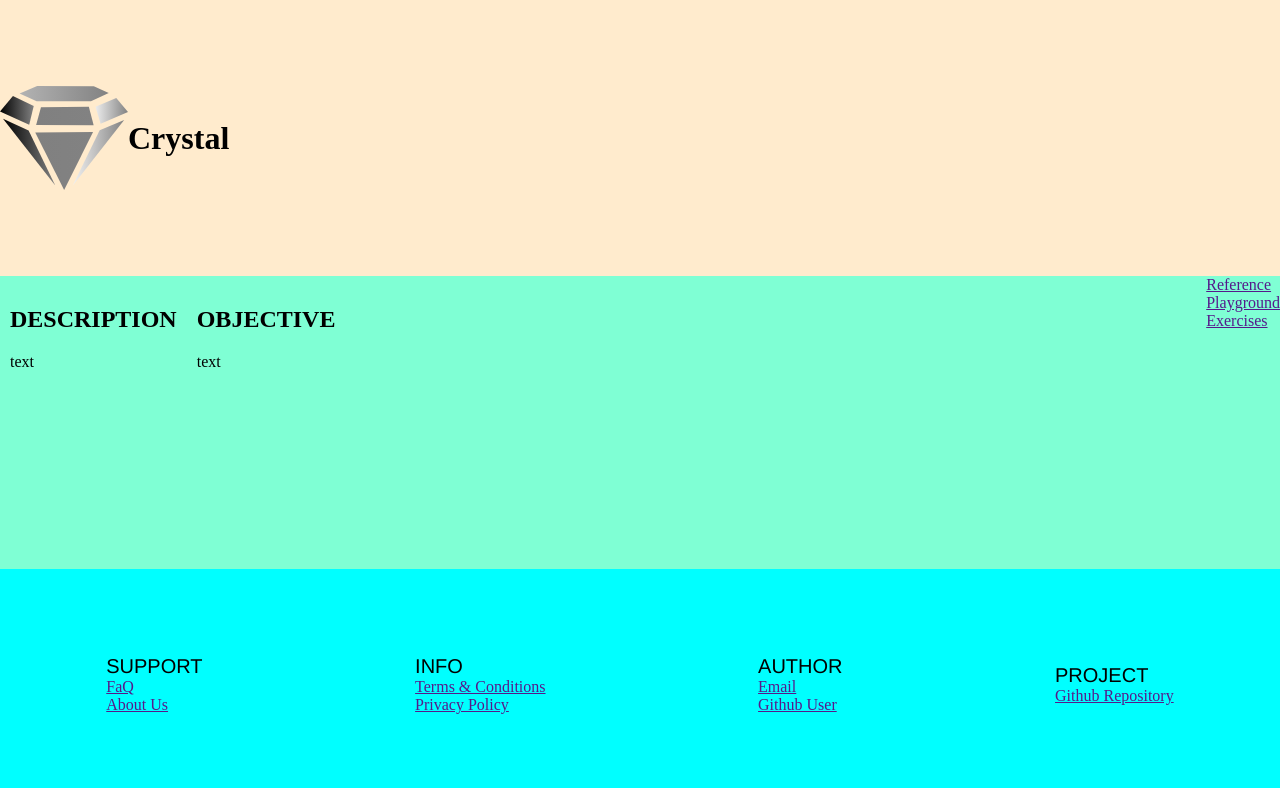
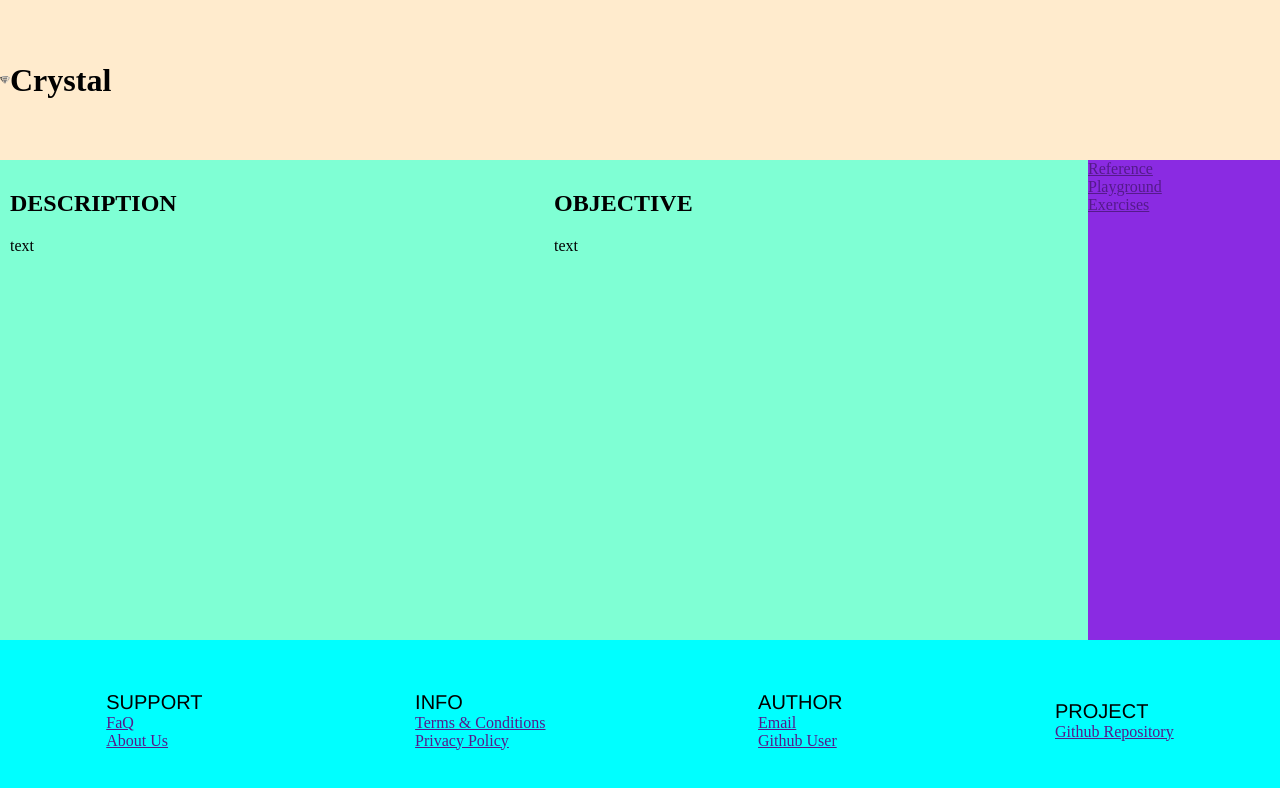
Before and after one commit to Verticoot/Crystal, a plain HTML site: page static/index.html in a window 1280 px wide. Drawn offline with Linux system fonts and the light colour scheme.

Commit message:
positionated stuff according to design

```diff
--- a/static/style.css
+++ b/static/style.css
@@ -1,7 +1,9 @@
 body {
     margin: 0;
+    min-height: 100vh;
+
     display: grid;
-    min-height: 100vh;
+    grid-template: 20% 1fr 20% / 1fr;
 }
 
 header {
@@ -13,10 +15,8 @@ header {
 }
 
 .content {
-    display: flex;
-    justify-content: space-between;
-
-    background-color: aquamarine;
+    display: grid;
+    grid-template-columns: 1fr 15%;
 }
 
 footer {
@@ -28,8 +28,10 @@ footer {
 }
 
 article {
-    display: flex;
-    justify-content: space-around;
+    display: grid;
+    grid-template-columns: 1fr 1fr;
+
+    background-color: aquamarine;
 }
 
 section {
@@ -37,11 +39,11 @@ section {
 }
 
 aside {
-
+    background-color: blueviolet;
 }
 
 #logo {
-    width: 10%;
+    width: 10px;
 }
 
 #title {
```
